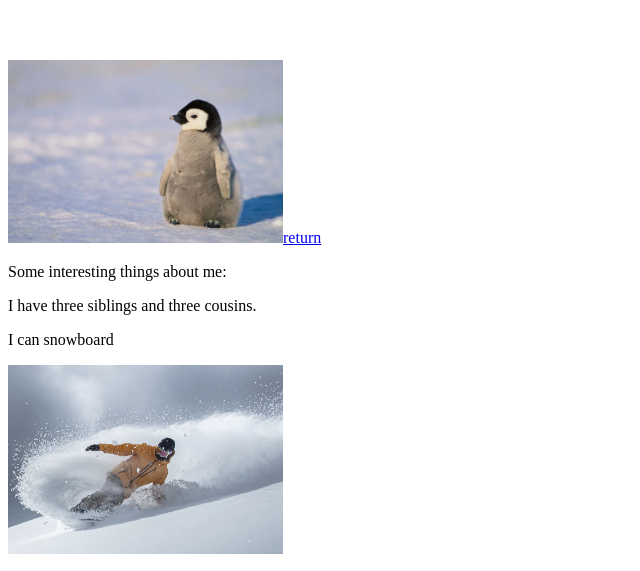
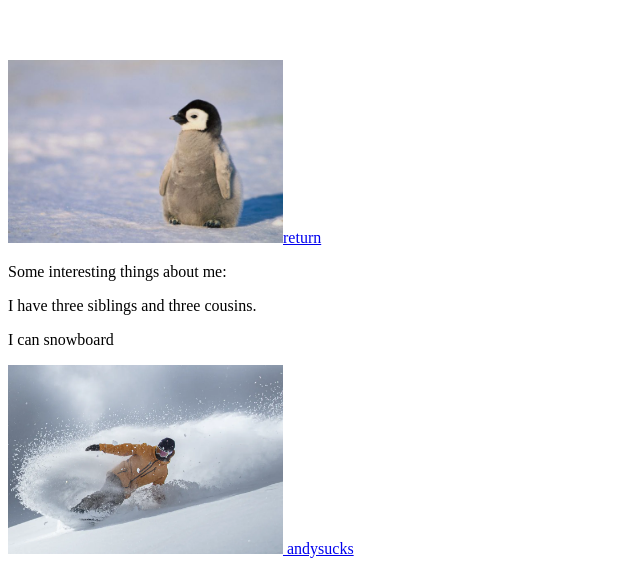
Before and after one commit to didigou/didigou.github.io, a plain HTML site: page interestingstuff.html in a window 1280 px wide. Shown: the part 228-799 px from the top of the page, without its empty margins (0-640 px from the left). Drawn offline with Linux system fonts and the light colour scheme.

Commit message:
Update interestingstuff.html

```diff
--- a/interestingstuff.html
+++ b/interestingstuff.html
@@ -19,7 +19,7 @@
 <p>Some interesting things about me:</p>
 <p>I have three siblings and three cousins.</p>
 <p>I can snowboard</p>
-	<p><a href=index.html"><img src="snowboard.png" width="275" height "183" > </a>
+	<p><a href=index.html"><img src="snowboard.png" width="275" height "183" > andysucks</a>
 <p>I can solve a Rubik's Cube in 10 seconds&nbsp; &nbsp; &nbsp;&nbsp;</p>
 
 <p>&nbsp;This is my friend Louie&nbsp;</p>
```
